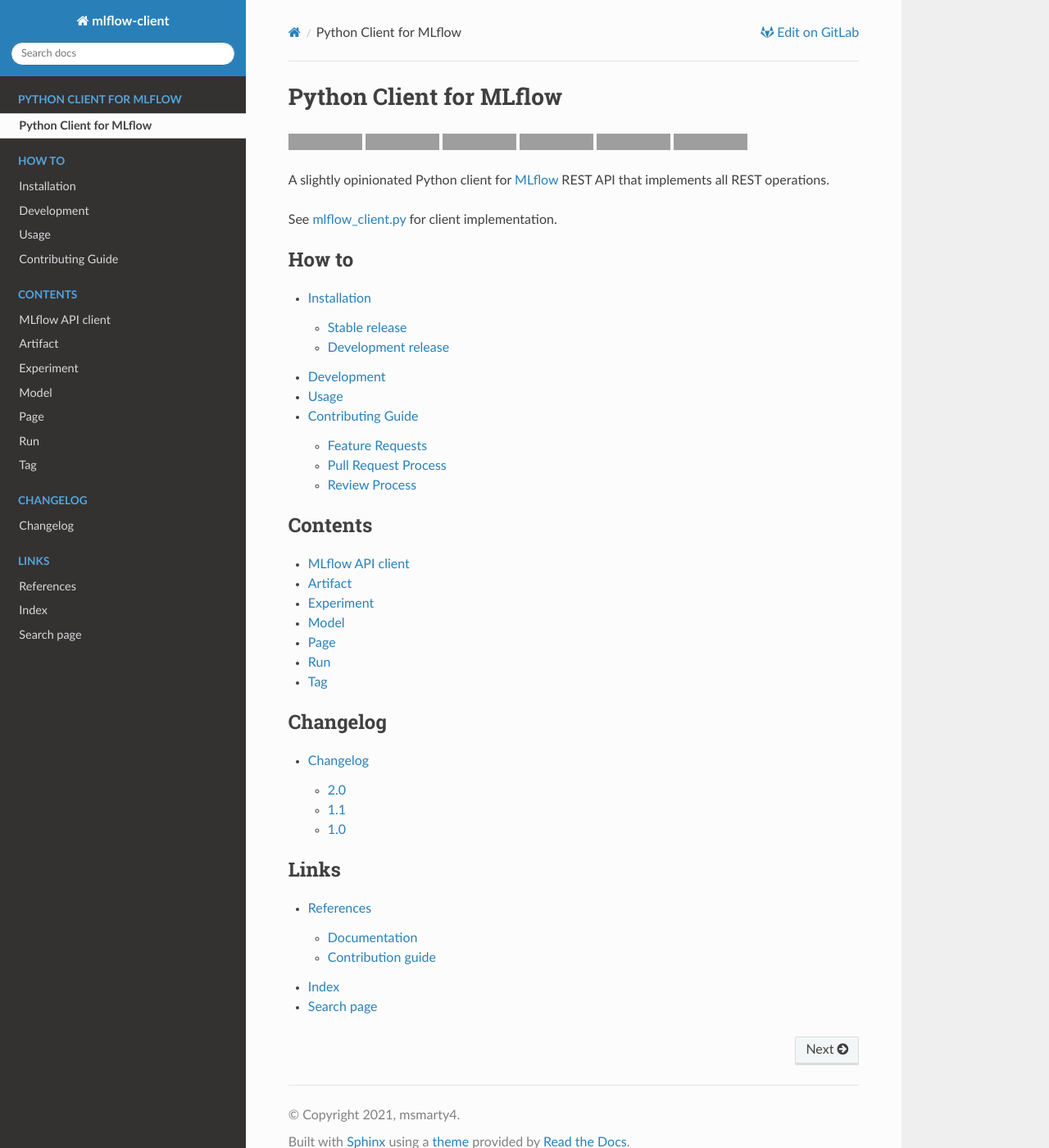
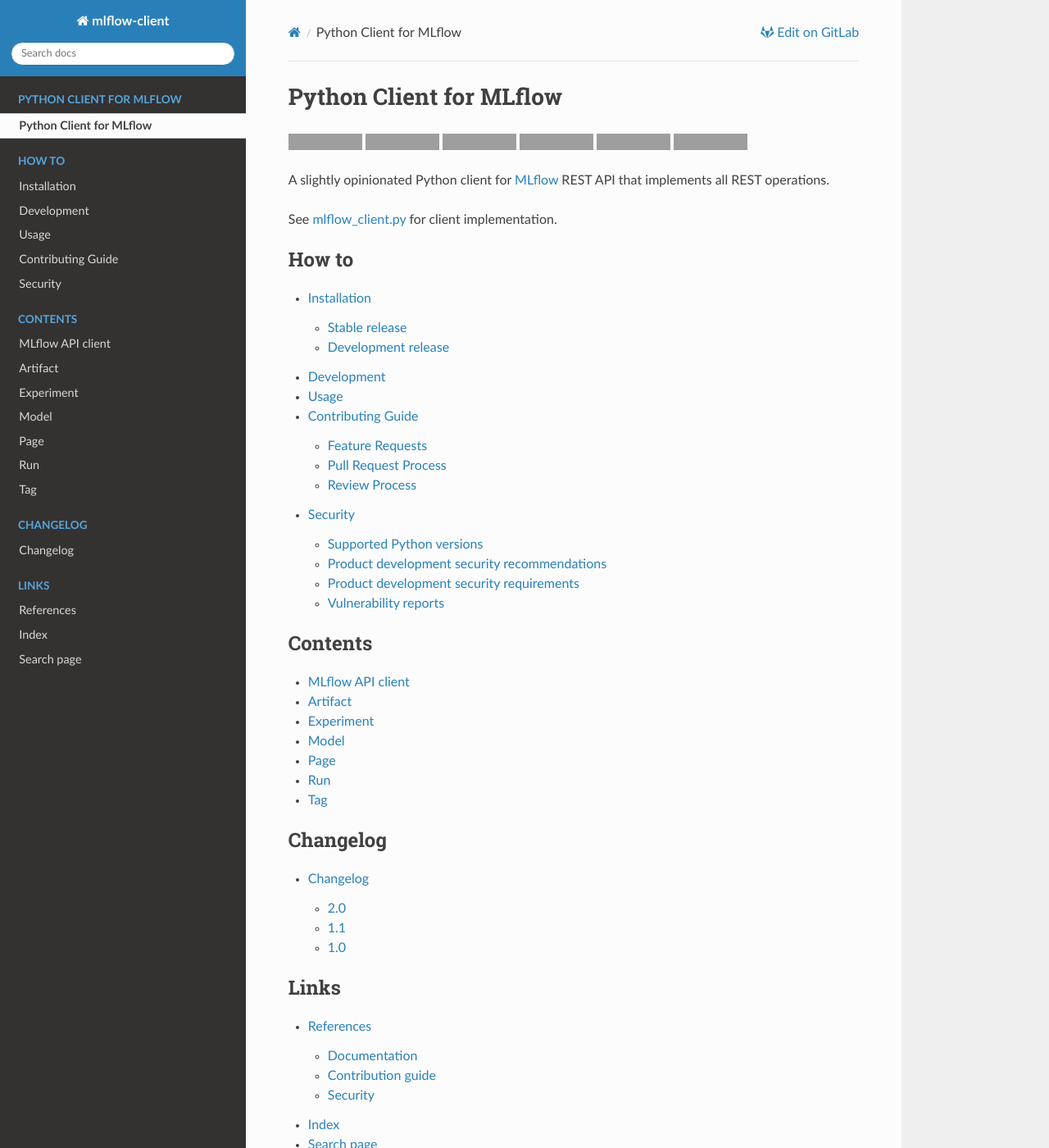
Before and after one commit to MobileTeleSystems/mlflow-rest-client, a Sphinx documentation site: the page built from docs/index.rst, in a window 1280 px wide and 1400 px high. Shown: the whole window at 82% size. Built offline with Sphinx 7.4.7 and the Read the Docs theme 2.0.0, drawn with Linux system fonts in a browser that asks for light colours; the version number could not be read and is left out; grey boxes are pictures that could not be loaded.

Commit message:
[DSX-449] Add SECURITY.rst

```diff
--- a/README.rst
+++ b/README.rst
@@ -36,6 +36,11 @@
 -------------------
 
 See `<CONTRIBUTING.rst>`__
+
+Security
+-------------------
+
+See `<SECURITY.rst>`__
 
 
 .. install
--- a/docs/index.rst
+++ b/docs/index.rst
@@ -18,6 +18,7 @@
     develop
     usage
     contributing
+    security
 
 .. toctree::
     :maxdepth: 1
--- /dev/null
+++ b/docs/security.rst
@@ -0,0 +1 @@
+.. include:: ../SECURITY.rst
```
Also changed, not shown: CHANGELOG.rst (+19 -15 lines), SECURITY.rst (added, +29 -0 lines).
